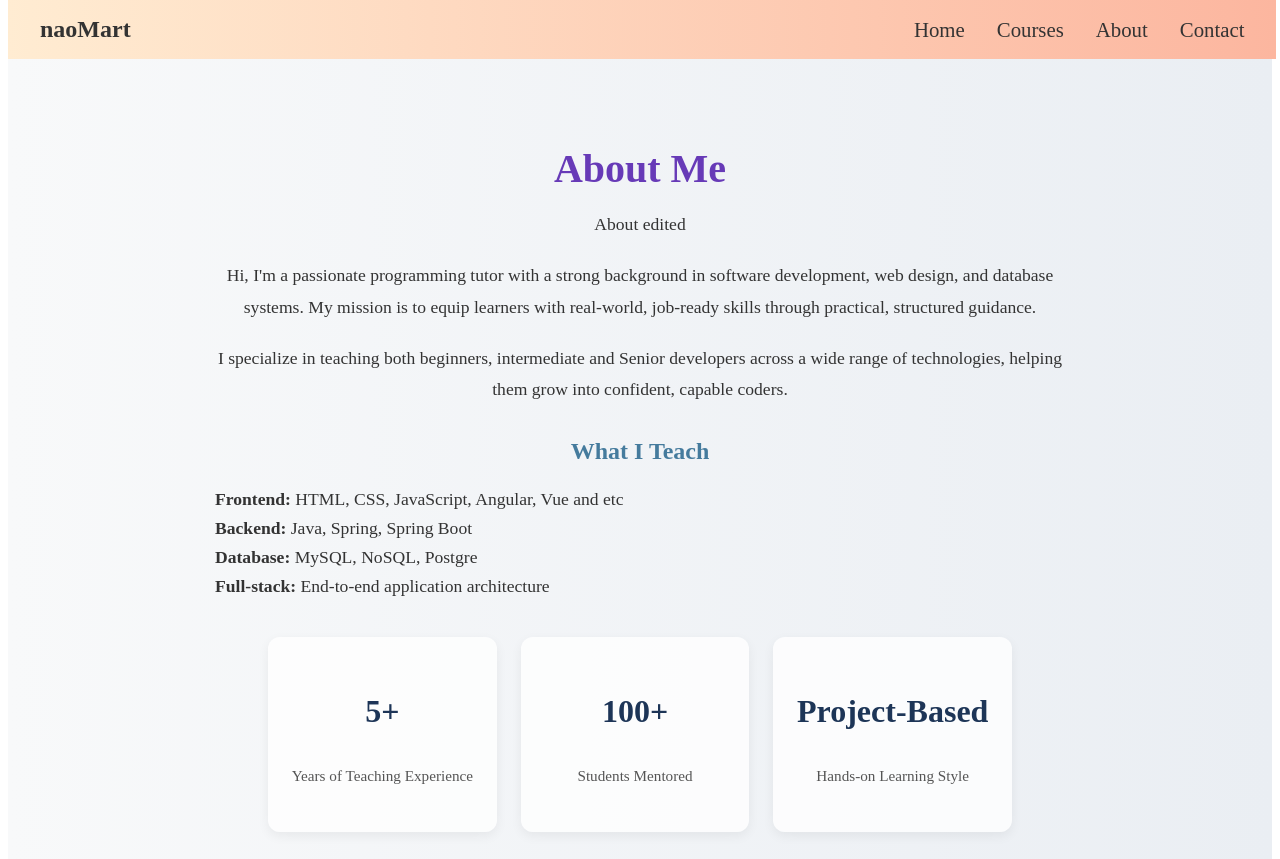
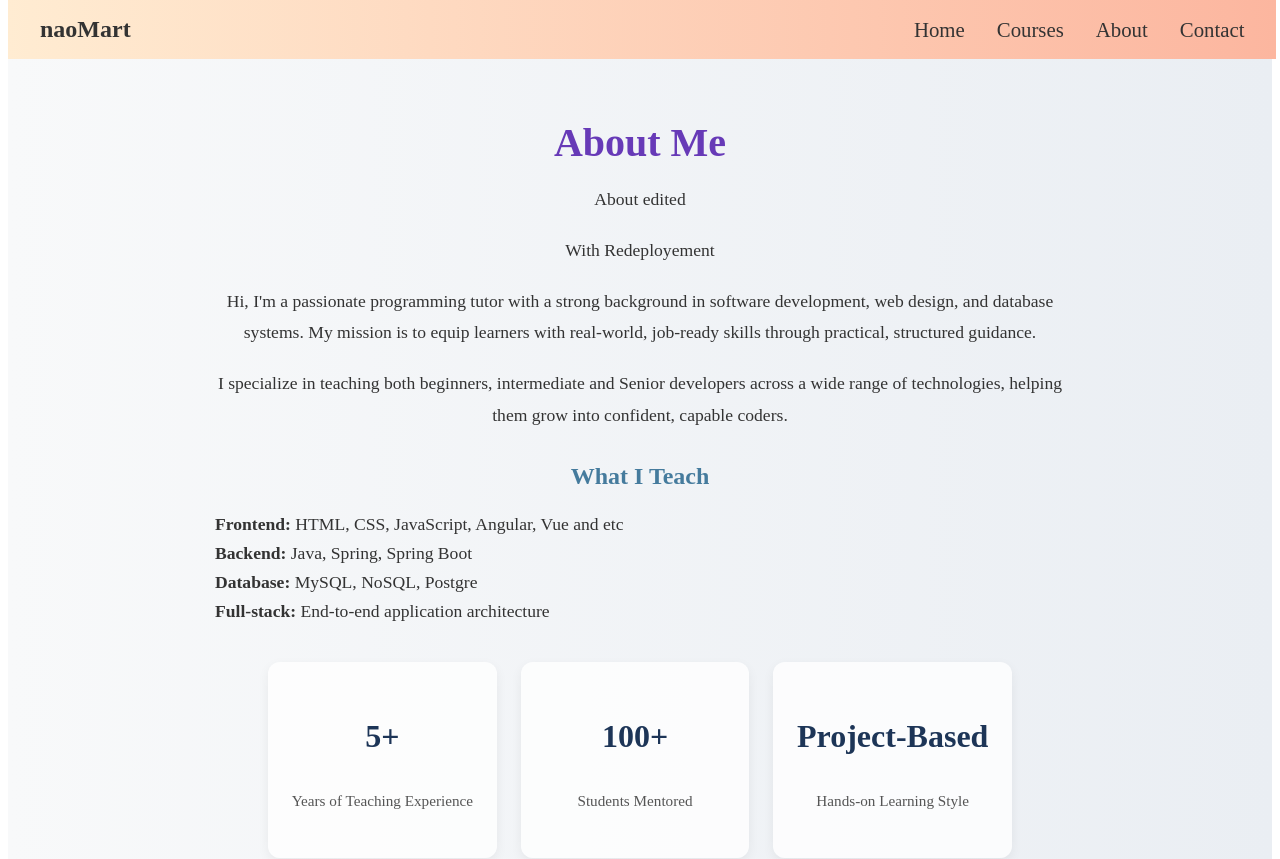
Before and after one commit to Martin-1-web/naoMart.com, an Angular app: page /about in a window 1280 px wide. Shown: the top 859 px of the page. Built offline with nearby package versions, Linux system fonts and the light colour scheme.

Commit message:
Triger redeploy

```diff
--- a/src/app/about/about.component.html
+++ b/src/app/about/about.component.html
@@ -2,6 +2,7 @@
   <div class="about-content">
     <h2>About Me</h2>
     <p>About edited</p>
+    <p>With Redeployement</p>
     <p>
       Hi, I'm a passionate programming tutor with a strong background in software development, web design, and database systems. My mission is to equip learners with real-world, job-ready skills through practical, structured guidance.
     </p>
```
